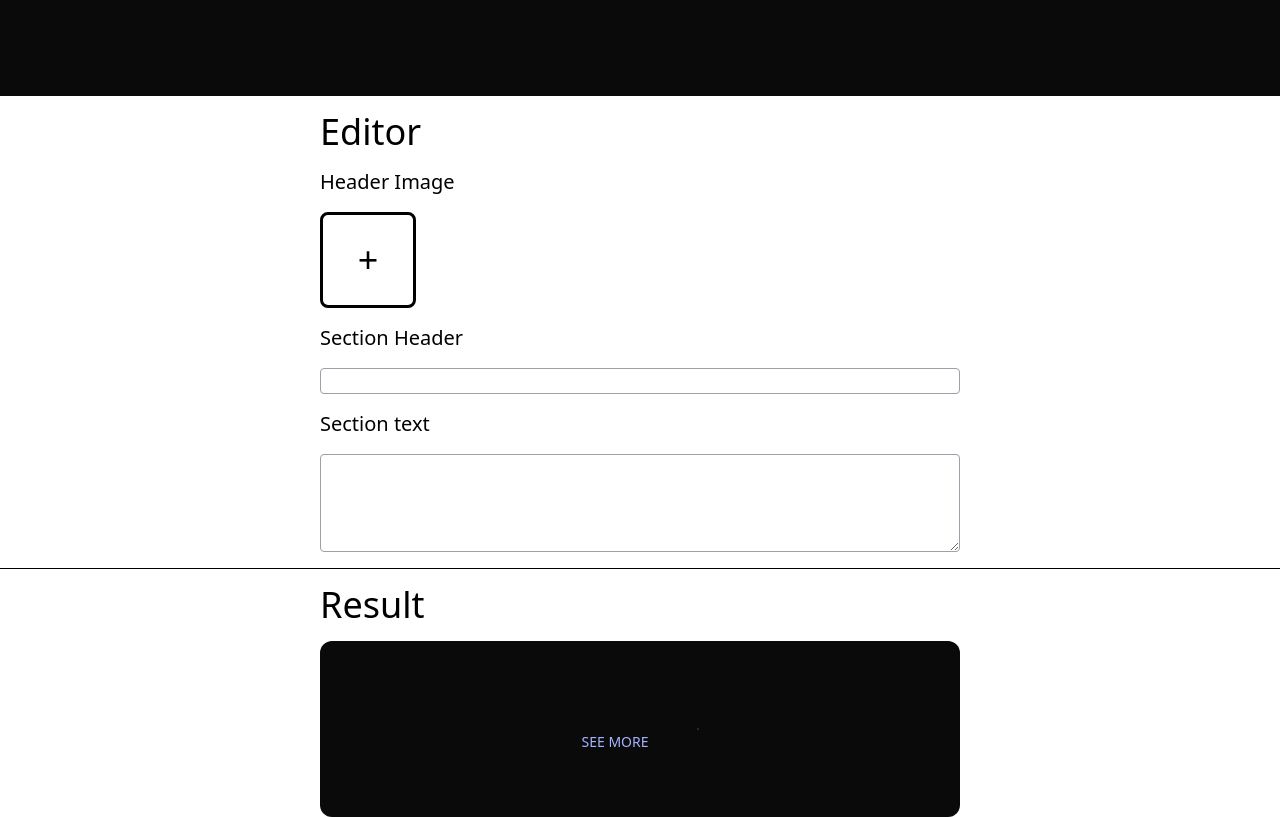
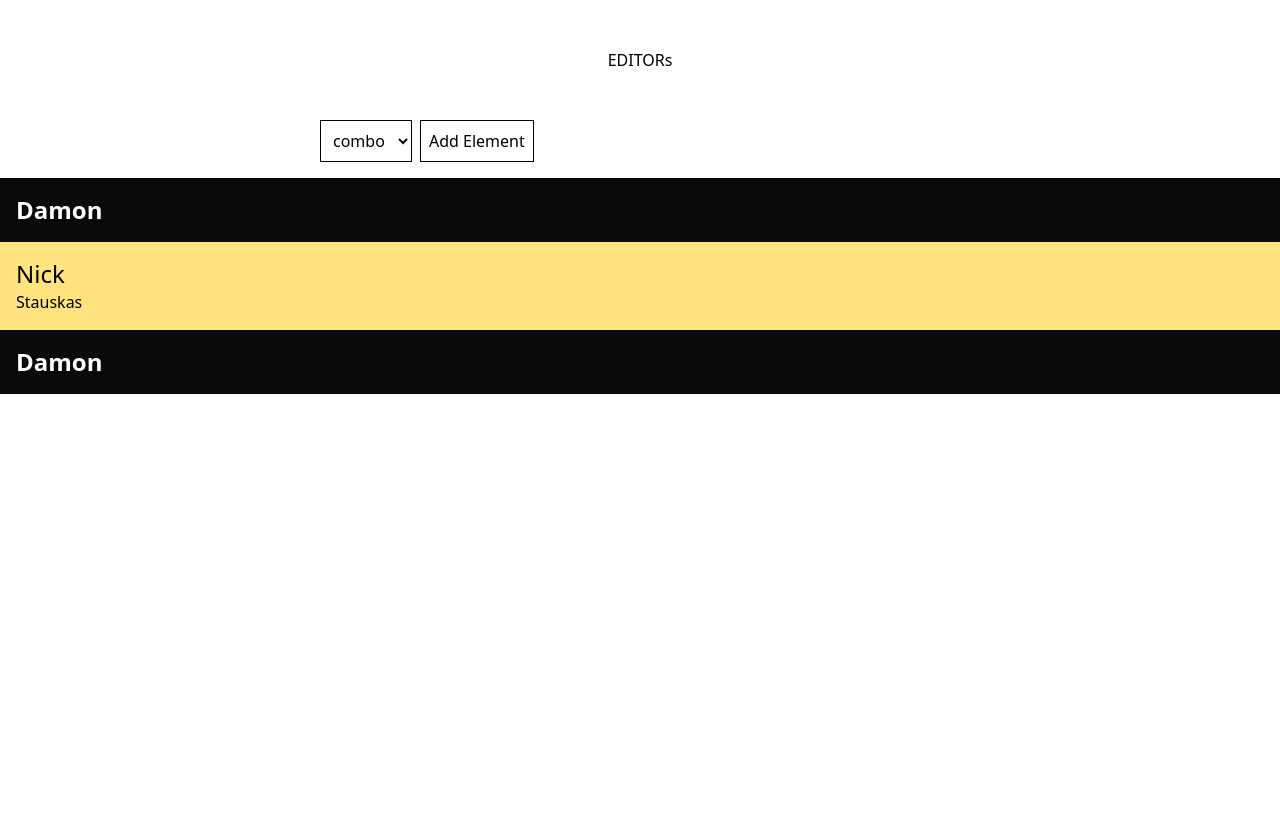
Before and after one commit to Subhavich/blog-editor, a React (Vite) app: page / in a window 1280 px wide. Built offline with nearby package versions, Linux system fonts and the light colour scheme.

Commit message:
add component list state

```diff
--- a/src/App.jsx
+++ b/src/App.jsx
@@ -1,95 +1,115 @@
 import { useState, useEffect, useRef } from "react";
-import Blog from "./components/Combo1";
-import Bar from "./components/common/Bar";
-import Combo1Editor from "./components/editors/Combo1-editor";
+
+const mockBlog = [
+  { type: "header", load: { text: "Damon" } },
+  { type: "combo", load: { text: "Stauskas", head: "Nick" } },
+  { type: "header", load: { text: "Damon" } },
+];
+
 function App() {
-  const [componentList, setComponentList] = useState([]);
-  //Component State
-  const [heroImage, setHeroImage] = useState(null);
-  const [paragraph, setParagraph] = useState("");
-  const [header, setHeader] = useState("");
+  const [editors, setEditors] = useState([]);
+  const selectRef = useRef();
+  const handleAddEditor = (e) => {
+    const selectedOption = selectRef.current.selectedOptions[0];
+    const selectedValue = {
+      type: selectedOption.getAttribute("data-type"),
+      load: JSON.parse(selectedOption.getAttribute("data-load")),
+    };
 
-  const pickerRef = useRef();
+    setEditors((pvEditors) => [...pvEditors, selectedValue]);
+  };
 
   useEffect(() => {
-    return () => {
-      if (heroImage) URL.revokeObjectURL(heroImage);
-    };
-  }, [heroImage]);
-
-  const pickedHandler = (e) => {
-    if (e.target.files && e.target.files.length !== 0) {
-      const objectUrl = URL.createObjectURL(e.target.files[0]);
-      setHeroImage(objectUrl);
-    }
-  };
+    console.log(editors);
+  }, [editors]);
 
   return (
     <>
-      <Bar />
-      {/* <Combo1Editor /> */}
-      <main className="max-w-screen-sm mx-auto flex flex-col gap-y-4 mb-4 ">
-        <p className="text-4xl">Editor</p>
-
-        <label className="text-xl">Header Image</label>
-        <input
-          ref={pickerRef}
-          onChange={pickedHandler}
-          type="file"
-          className="border-zinc-400 border w-fit hidden"
-        />
-        {heroImage ? (
-          <>
-            <div
-              className=" relative size-24 overflow-hidden bg-cover bg-center rounded-lg"
-              style={{ backgroundImage: `url(${heroImage})` }}
+      <p className="text-center block py-12">EDITORs</p>
+      <main className="mx-auto max-w-screen-sm mb-4">
+        <div className="flex space-x-2">
+          {editors.map((editor) => getEdit(editor.type))}
+        </div>
+        <div className="flex space-x-2">
+          <select ref={selectRef} className="border p-2">
+            <option
+              data-type="combo"
+              data-load='{"text":"","head":""}'
+              value="combo"
             >
-              <div className=" size-24 backdrop-brightness-50 z-10 inset absolute"></div>
-              <p
-                onClick={() => pickerRef.current.click()}
-                className="cursor-pointer hover:scale-125 transition-all size-24 z-24 flex items-center justify-center text-white absolute text-4xl"
-              >
-                +
-              </p>
-            </div>
-          </>
-        ) : (
-          <div
-            onClick={() => pickerRef.current.click()}
-            className=" cursor-pointer border-3 rounded-lg transition-all size-24 z-24 flex items-center justify-center text-4xl"
+              combo
+            </option>
+            <option data-load='{"text":""}' data-type="header" value="header">
+              header
+            </option>
+          </select>
+          <button
+            onClick={handleAddEditor}
+            className="border px-2 hover:bg-green-200 transition-all"
           >
-            +
-          </div>
-        )}
-        <label htmlFor="header" className="text-xl">
-          Section Header
-        </label>
-        <input
-          value={header}
-          name="header"
-          id="header"
-          className="border border-zinc-400 rounded"
-          onChange={(e) => setHeader(e.target.value)}
-        />
-        <label htmlFor="paragraph" className="text-xl">
-          Section text
-        </label>
-        <textarea
-          value={paragraph}
-          rows="4"
-          name="paragraph"
-          id="paragraph"
-          className="border border-zinc-400 rounded"
-          onChange={(e) => setParagraph(e.target.value)}
-        />
+            Add Element
+          </button>
+        </div>
       </main>
-      <hr className="mb-4" />
-      <section className="flex flex-col gap-y-4 max-w-screen-sm mx-auto">
-        <p className="text-4xl">Result</p>
-        <Blog header={header} paragraph={paragraph} imageUrl={heroImage} />
-      </section>
+      <Result />
     </>
   );
 }
 
 export default App;
+
+function Header({ load }) {
+  const { text } = load;
+  return (
+    <p className="text-white text-2xl font-bold bg-neutral-950 p-4">{text}</p>
+  );
+}
+
+function Combo({ load }) {
+  const { head, text } = load;
+  return (
+    <>
+      <div className="p-4 bg-yellow-400/50">
+        <p className="text-2xl">{head}</p>
+        <p>{text}</p>
+      </div>
+    </>
+  );
+}
+
+function ComboEditor({}) {
+  return <p>Nile</p>;
+}
+
+function HeaderEditor({}) {
+  return (
+    <>
+      <p>Fun</p>
+    </>
+  );
+}
+
+function getEle(type, load) {
+  switch (type) {
+    case "header":
+      return <Header load={load} />;
+    case "combo":
+      return <Combo load={load} />;
+    default:
+      return null;
+  }
+}
+function getEdit(type, load) {
+  switch (type) {
+    case "header":
+      return <HeaderEditor />;
+    case "combo":
+      return <ComboEditor />;
+    default:
+      return null;
+  }
+}
+
+function Result() {
+  return <>{mockBlog.map((ele) => getEle(ele.type, ele.load))}</>;
+}
```
